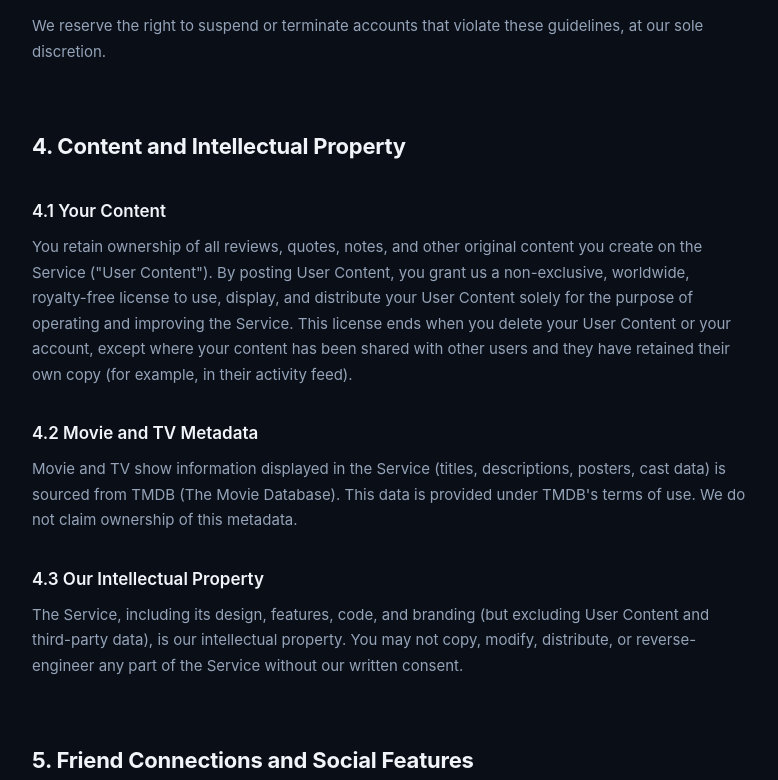
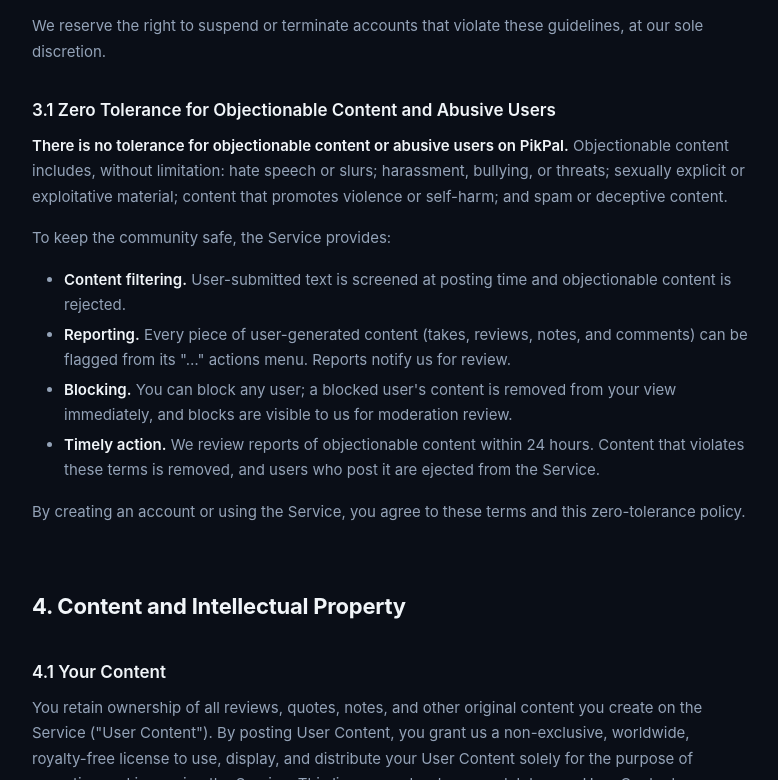
Before and after one commit to jamaalhay/watchlist-legal, a plain HTML site: page terms-of-service.html in a window 1280 px wide. Shown: the part 2020-2800 px from the top of the page, without its empty margins (250-1028 px from the left). Drawn offline with Linux system fonts and the light colour scheme.

Commit message:
terms: zero-tolerance UGC policy (moderation, reporting, blocking, 24h action)

```diff
--- a/terms-of-service.html
+++ b/terms-of-service.html
@@ -25,7 +25,7 @@
 
   <main class="content">
     <h1 class="page-title">Terms of Service</h1>
-    <p class="page-subtitle">Last updated: March 17, 2026</p>
+    <p class="page-subtitle">Last updated: July 6, 2026</p>
 
     <article class="legal-content">
 
@@ -79,6 +79,17 @@
         <li>Circumvent any rate limiting, security measures, or access controls.</li>
       </ul>
       <p>We reserve the right to suspend or terminate accounts that violate these guidelines, at our sole discretion.</p>
+
+      <h3 id="zero-tolerance">3.1 Zero Tolerance for Objectionable Content and Abusive Users</h3>
+      <p><strong>There is no tolerance for objectionable content or abusive users on PikPal.</strong> Objectionable content includes, without limitation: hate speech or slurs; harassment, bullying, or threats; sexually explicit or exploitative material; content that promotes violence or self-harm; and spam or deceptive content.</p>
+      <p>To keep the community safe, the Service provides:</p>
+      <ul>
+        <li><strong>Content filtering.</strong> User-submitted text is screened at posting time and objectionable content is rejected.</li>
+        <li><strong>Reporting.</strong> Every piece of user-generated content (takes, reviews, notes, and comments) can be flagged from its "…" actions menu. Reports notify us for review.</li>
+        <li><strong>Blocking.</strong> You can block any user; a blocked user's content is removed from your view immediately, and blocks are visible to us for moderation review.</li>
+        <li><strong>Timely action.</strong> We review reports of objectionable content within 24 hours. Content that violates these terms is removed, and users who post it are ejected from the Service.</li>
+      </ul>
+      <p>By creating an account or using the Service, you agree to these terms and this zero-tolerance policy.</p>
 
       <h2 id="content-ownership">4. Content and Intellectual Property</h2>
 
```
